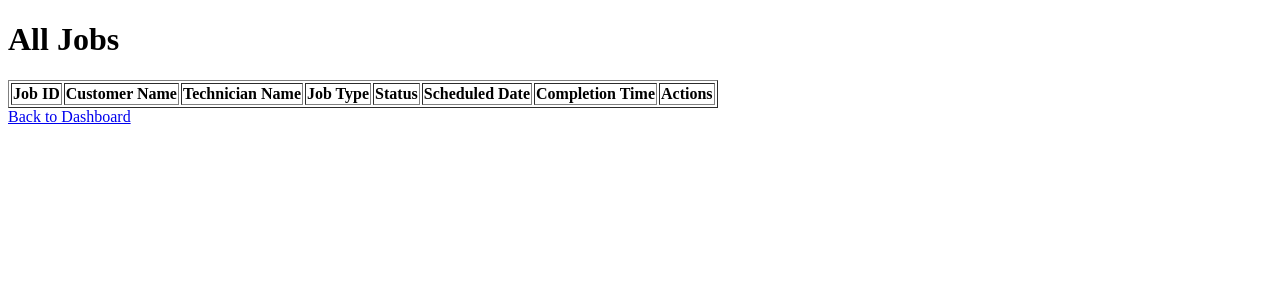
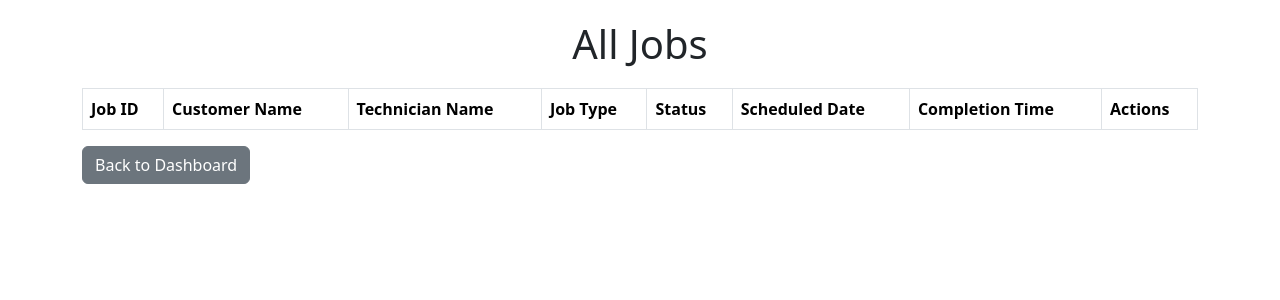
Before and after one commit to BassilAlkhalif/hvac-management-app, a Flask app: page /view_jobs in a window 1280 px wide. Shown: the top 300 px of the page. Run offline with Flask 3, Linux system fonts and the light colour scheme; data that the repository does not hold is empty.

Commit message:
Update view_jobs.html

```diff
--- a/hvac_management_app/templates/view_jobs.html
+++ b/hvac_management_app/templates/view_jobs.html
@@ -4,10 +4,22 @@
     <meta charset="UTF-8">
     <meta name="viewport" content="width=device-width, initial-scale=1.0">
     <title>View All Jobs</title>
+    <link href="https://cdn.jsdelivr.net/npm/bootstrap@5.3.0-alpha1/dist/css/bootstrap.min.css" rel="stylesheet">
+    <style>
+        .container {
+            margin: 20px auto;
+        }
+        h1 {
+            text-align: center;
+            margin-bottom: 20px;
+        }
+    </style>
 </head>
 <body>
+    <div class="container">
         <h1>All Jobs</h1>
-    <table border="1">
+        <table class="table table-bordered">
+            <thead>
                 <tr>
                     <th>Job ID</th>
                     <th>Customer Name</th>
@@ -18,6 +30,8 @@
                     <th>Completion Time</th>
                     <th>Actions</th>
                 </tr>
+            </thead>
+            <tbody>
                 {% for job in jobs %}
                 <tr>
                     <td>{{ job.id }}</td>
@@ -27,10 +41,12 @@
                     <td>{{ job.job_status }}</td>
                     <td>{{ job.scheduled_date }}</td>
                     <td>{{ job.completion_time }}</td>
-            <td><a href="{{ url_for('job_details', job_id=job.id) }}">View Details</a></td>
+                    <td><a href="{{ url_for('job_details', job_id=job.id) }}" class="btn btn-primary btn-sm">View Details</a></td>
                 </tr>
                 {% endfor %}
+            </tbody>
         </table>
-    <a href="/">Back to Dashboard</a>
+        <a href="/" class="btn btn-secondary">Back to Dashboard</a>
+    </div>
 </body>
 </html>
```
Lines whose indentation alone changed are shown as unchanged.
